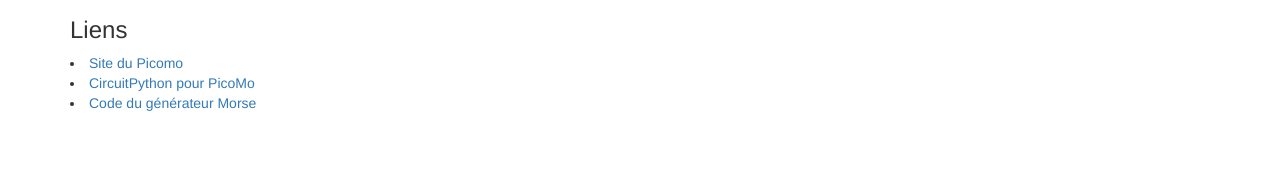
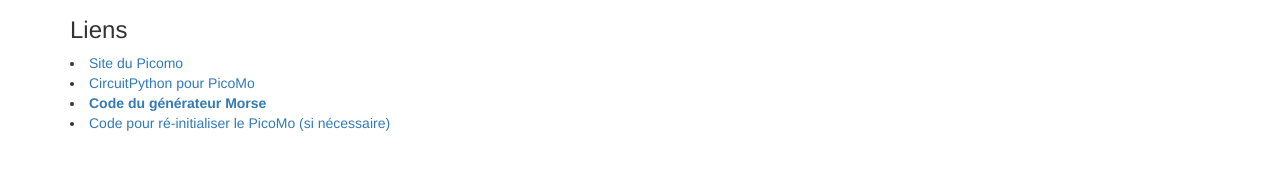
Before and after one commit to heiafr-isc/portes-ouvertes-2024-picomo, a plain HTML site: page site/index.html in a window 1280 px wide. Shown: the part 335-504 px from the top of the page. Drawn offline with nearby package versions, Linux system fonts and the light colour scheme.

Commit message:
add nuke firmware

```diff
--- a/site/index.html
+++ b/site/index.html
@@ -24,7 +24,8 @@
         <il>
             <li><a href="https://go.heia-fr.ch/picomo">Site du Picomo</a></li>
             <li><a href="https://circuitpython.org/board/picomo_v2/">CircuitPython pour PicoMo</a></li>
-            <li><a href="https://github.com/heia-picomo/morse-circuitpython">Code du générateur Morse</a></li>
+            <li><a href="https://github.com/heia-picomo/morse-circuitpython"><b>Code du générateur Morse</b></a></li>
+            <li><a href="assets/flash_nuke.uf2">Code pour ré-initialiser le PicoMo (si nécessaire)</a></li>
         </il>
 
 
```
Also changed, not shown: qr.png (added), qr.svg (added), 1 other file.
